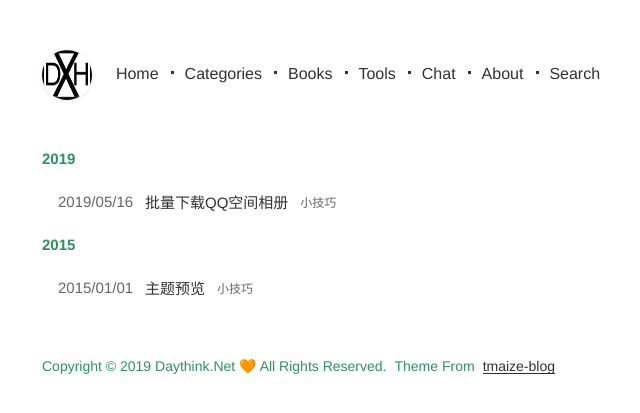
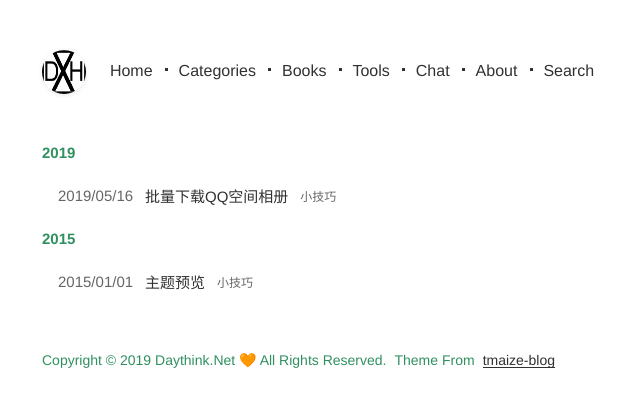
Before and after one commit to Devinteng/blog3, a Jekyll site: the page built from index.html, in a window 1280 px wide. Shown: the top 413 px of the page, without its empty margins (318-958 px from the left). Built offline with Jekyll 4.4.1, drawn with Linux system fonts in a browser that asks for light colours.

Commit message:
Update blog.css

```diff
--- a/static/css/blog.css
+++ b/static/css/blog.css
@@ -115,8 +115,8 @@ body::-webkit-scrollbar {
 .header .logo {
   display: inline-block;
   vertical-align: middle;
-  width: 50px;
-  height: 50px;
+  width: 44px;
+  height: 44px;
   border-radius: 50%;
   box-shadow: 0 1px 5px rgba(0, 0, 0, 0.1);
   transition: transform 500ms linear;
```
